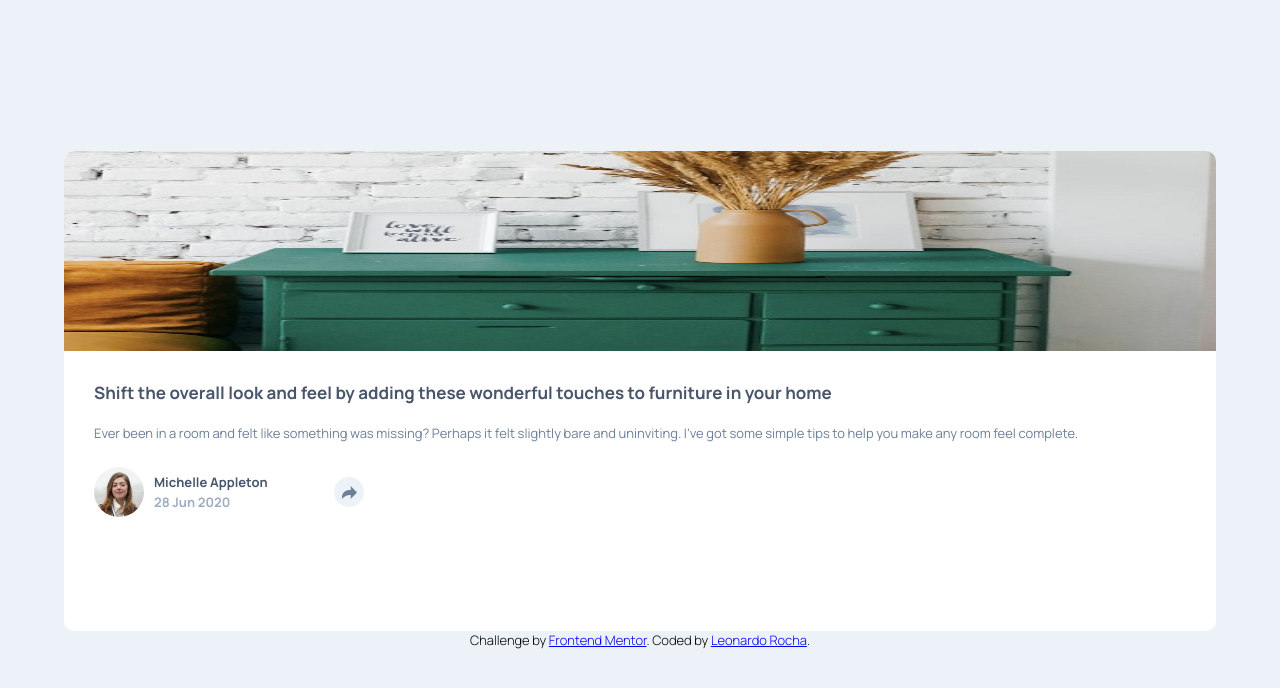
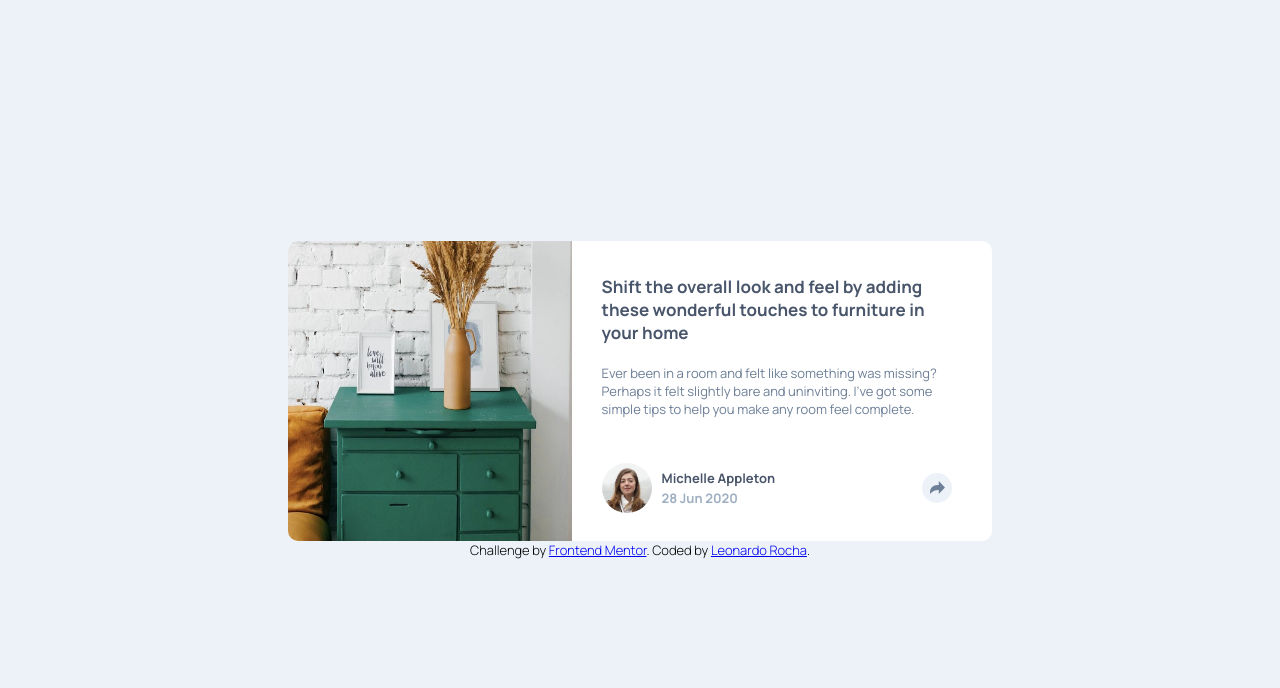
Before and after one commit to Leoemanuel21/article-preview-component, a plain HTML site: page index.html in a window 1280 px wide. Drawn offline with Linux system fonts and the light colour scheme.

Commit message:
desktop finalizado

```diff
--- /dev/null
+++ b/CSS/media-query.css
@@ -0,0 +1,39 @@
+@charset "UTF-8";
+
+@media screen and (min-width: 768px){
+    main{
+        width: 80vw;
+        height: 30rem;
+        display: flex;
+        flex-flow: row nowrap;
+    }
+
+    .image{
+        height: 100%;
+    }
+
+    article{
+        gap: 2rem;
+    }
+
+    .info{
+        margin-top: -3rem;
+    }
+
+}
+
+@media screen and (min-width: 1024px){
+    main{
+        width: 55vw;
+    }
+}
+
+@media screen and (min-width: 1440px){
+    main{
+        width: 40vw;
+    }
+
+    .image{
+        width: 70%;
+    }
+}
--- a/CSS/style.css
+++ b/CSS/style.css
@@ -58,6 +58,12 @@ section{
     height: 100%;
 }
 
+article{
+    display: flex;
+    flex-flow: column nowrap;
+    justify-content: center;
+}
+
 .info{
     padding: 3rem;
 }
@@ -78,7 +84,7 @@ section{
     padding-left: 3rem;
     display: grid;
     align-items: center;
-    grid-template: repeat(2, 1fr) / 6rem 18rem 6rem;
+    grid-template: repeat(2, 1fr) / 6rem 1fr 7rem;
 }
 
 .avatar{
--- a/index.html
+++ b/index.html
@@ -5,6 +5,7 @@
     <meta name="viewport" content="width=device-width, initial-scale=1.0">
     <link rel="icon" type="image/png" sizes="32x32" href="./images/favicon-32x32.png">
     <link rel="stylesheet" href="CSS/style.css">
+    <link rel="stylesheet" href="CSS/media-query.css">
     <title>Article Preview Component</title>
 </head>
 <body>
@@ -12,6 +13,8 @@
         <section class="image">
             <img src="images/drawers.jpg" alt="image-drawers">
         </section>
+
+        <article>
             <section class="info">
                 <h1>Shift the overall look and feel by adding these wonderful touches to furniture in your home</h1>
                 <p>Ever been in a room and felt like something was missing? Perhaps it felt slightly bare and uninviting. I’ve got some simple tips to help you make any room feel complete.</p>
@@ -21,8 +24,8 @@
                 <h1>Michelle Appleton</h1>
                 <h2>28 Jun 2020</h2>
                 <div class="share"><img src="images/icon-share.svg" alt="icon-share"></div>
-
             </section>
+        </article>
     </main>
 
     <footer>
```
Lines whose indentation alone changed are shown as unchanged.
